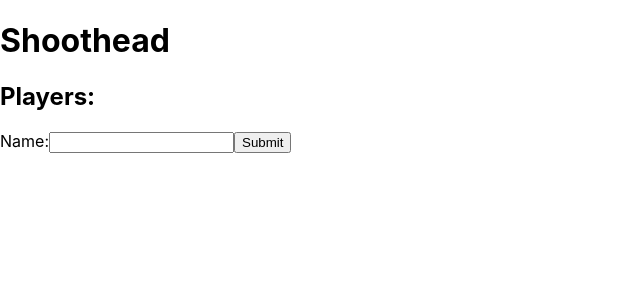
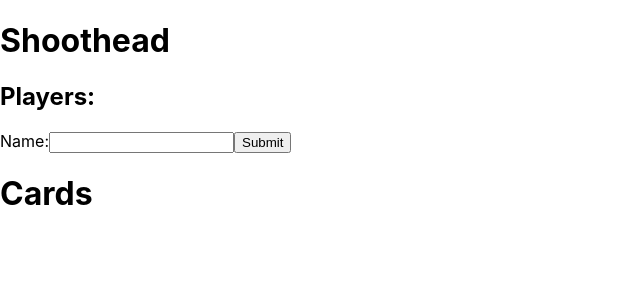
Before and after one commit to domenicbove/shoothead, a React (Create React App) app: page / in a window 1280 px wide. Shown: the top 300 px of the page, without its empty margins (0-640 px from the left). Built offline with nearby package versions, Linux system fonts and the light colour scheme; no server answers.

Commit message:
starting a cards component

```diff
--- a/src/App.js
+++ b/src/App.js
@@ -1,4 +1,5 @@
 import React from 'react';
+import Cards from './Cards';
 
 // TODO some sort of if statement on this
 //var url_prefix = ''
@@ -68,6 +69,8 @@ class App extends React.Component {
           </label>
           <input type="submit" value="Submit" onClick={this.handleSubmit} />
         </form>
+
+        <Cards />
       </div>
     );
   }
--- /dev/null
+++ b/src/Cards.js
@@ -0,0 +1,13 @@
+import React from 'react';
+
+class Cards extends React.Component {
+  render() {
+    return (
+      <div>
+        <h1>Cards</h1>
+      </div>
+    );
+  }
+}
+
+export default Cards;
```
